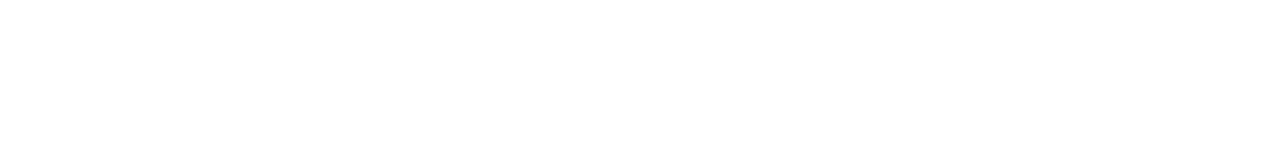
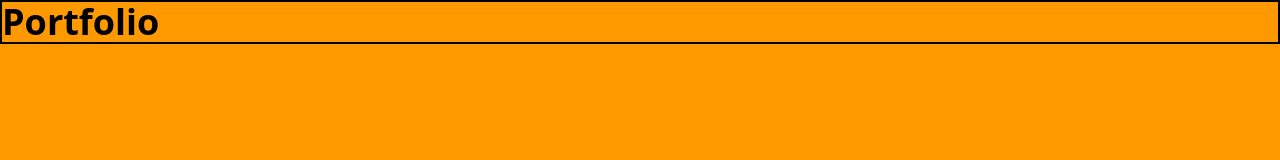
Before and after one commit to guillaume-girard/portfolio, a website: page index.html in a window 1280 px wide. Drawn offline with Linux system fonts and the light colour scheme.

Commit message:
Init tailwind

```diff
--- a/index.html
+++ b/index.html
@@ -4,8 +4,9 @@
   <meta charset="UTF-8">
   <meta name="viewport" content="width=device-width, initial-scale=1.0">
   <title>Portfolio</title>
+  <link href="./main-tw.css" rel="stylesheet">
 </head>
-<body>
-
+<body class="bg-amber-500">
+  <h1 class="text-4xl font-bold border-2">Portfolio</h1>
 </body>
 </html>
--- /dev/null
+++ b/package.json
@@ -0,0 +1,6 @@
+{
+  "dependencies": {
+    "@tailwindcss/cli": "^4.1.13",
+    "tailwindcss": "^4.1.13"
+  }
+}
```
Also changed, not shown: main-tw.css (added), 2 other files.
